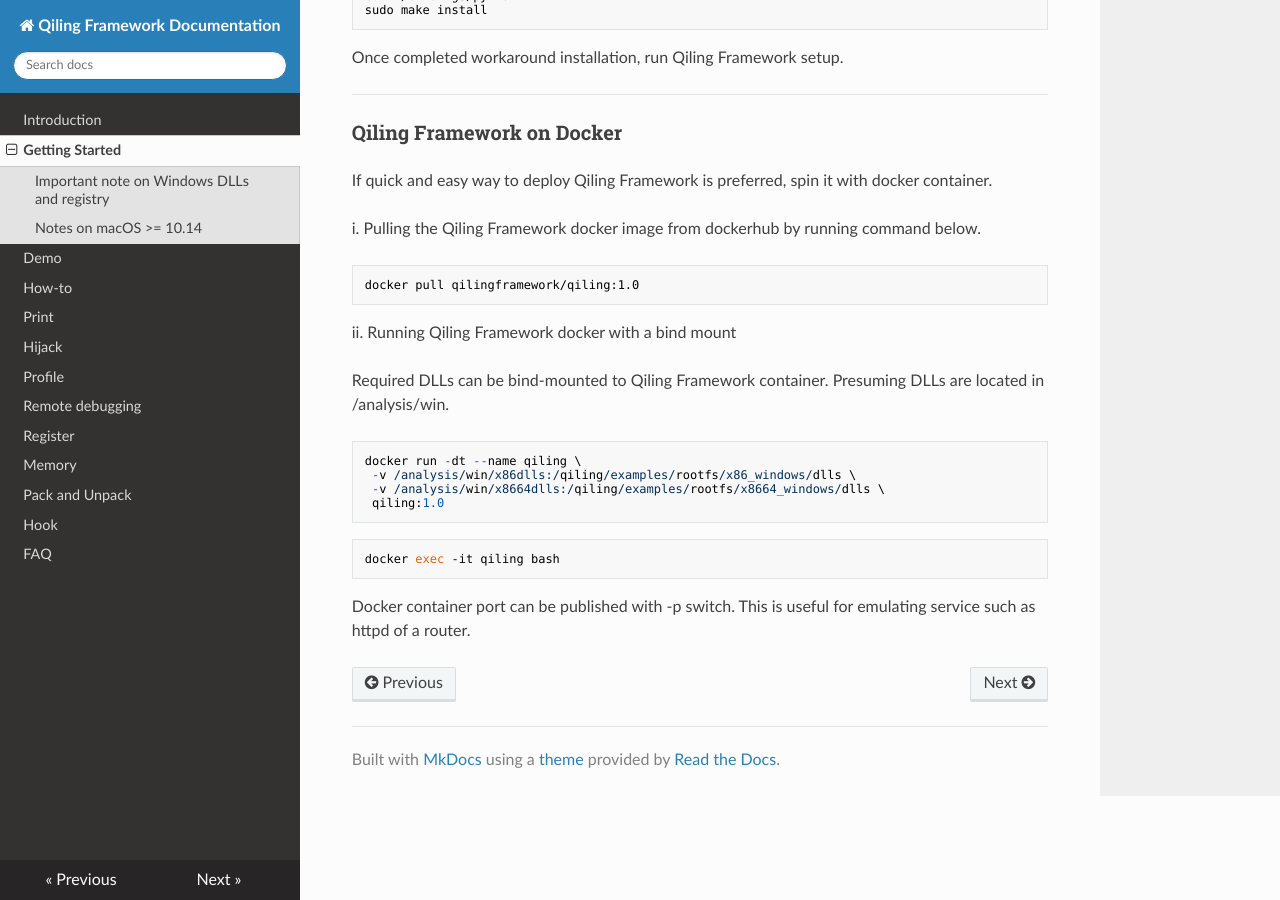
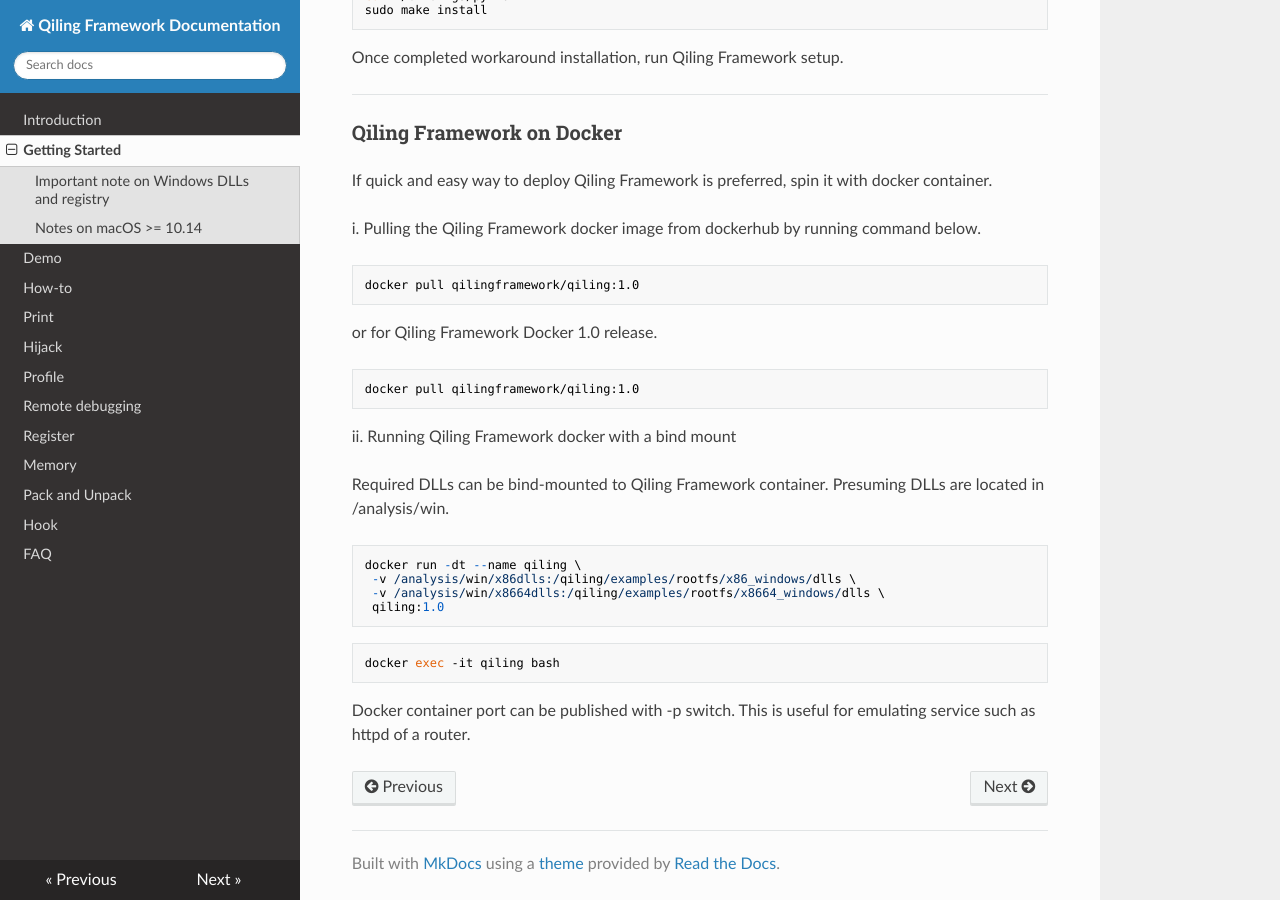
Before and after one commit to qilingframework/rtfd.io, an MkDocs documentation site: the page built from docs/getting_started.md, in a window 1280 px wide and 900 px high, scrolled down 1907 px. Built offline with MkDocs 1.6.1, drawn with Linux system fonts in a browser that asks for light colours; nearby versions of some CDN libraries.

Commit message:
Update getting_started.md

````diff
--- a/docs/getting_started.md
+++ b/docs/getting_started.md
@@ -99,6 +99,12 @@ i. Pulling the Qiling Framework docker image from dockerhub by running command b
 docker pull qilingframework/qiling:1.0
 ```
 
+or for Qiling Framework Docker 1.0 release.
+
+```
+docker pull qilingframework/qiling:1.0
+```
+
 ii. Running Qiling Framework docker with a bind mount
 
 Required DLLs can be bind-mounted to Qiling Framework container. Presuming DLLs are located in /analysis/win.
````
